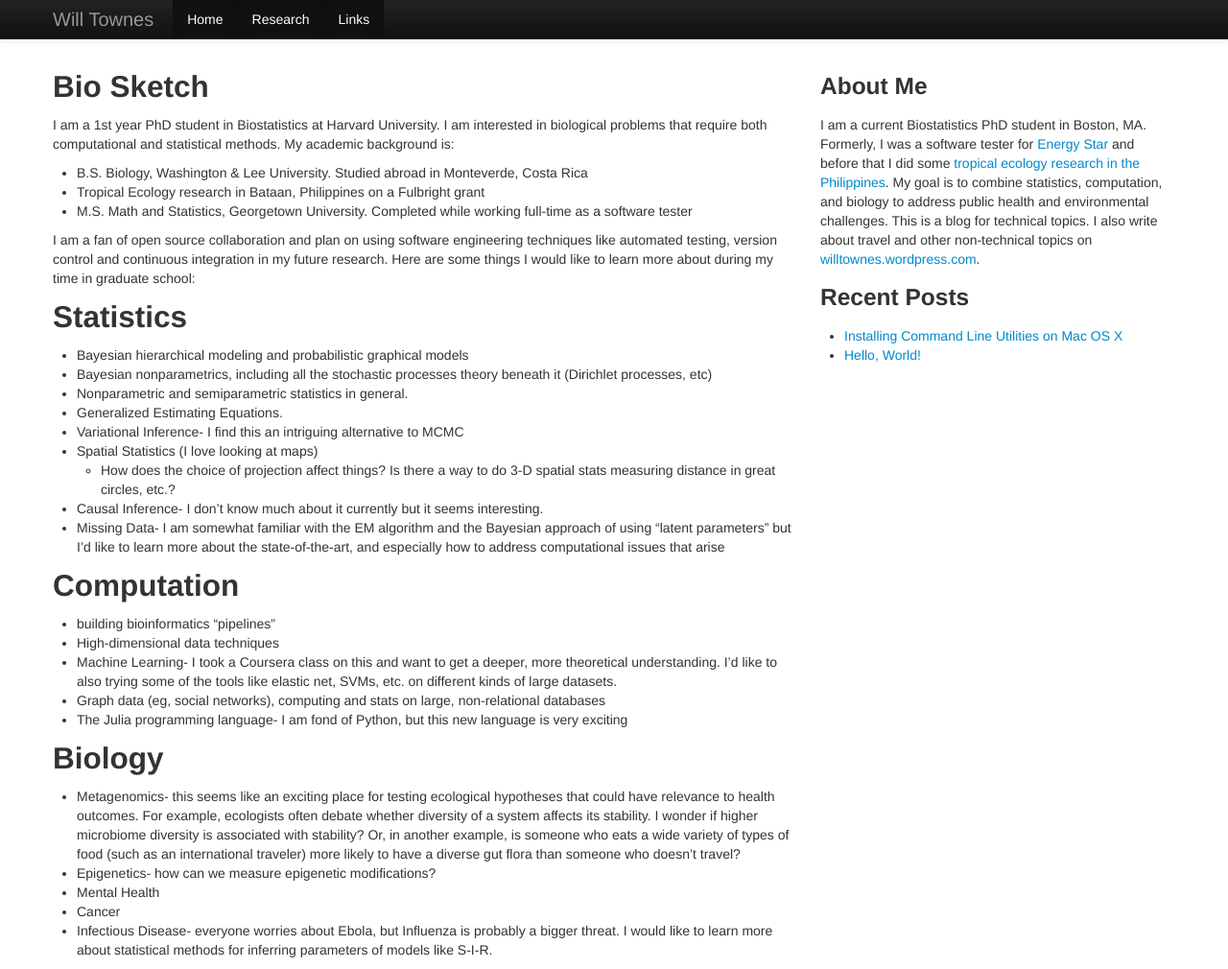
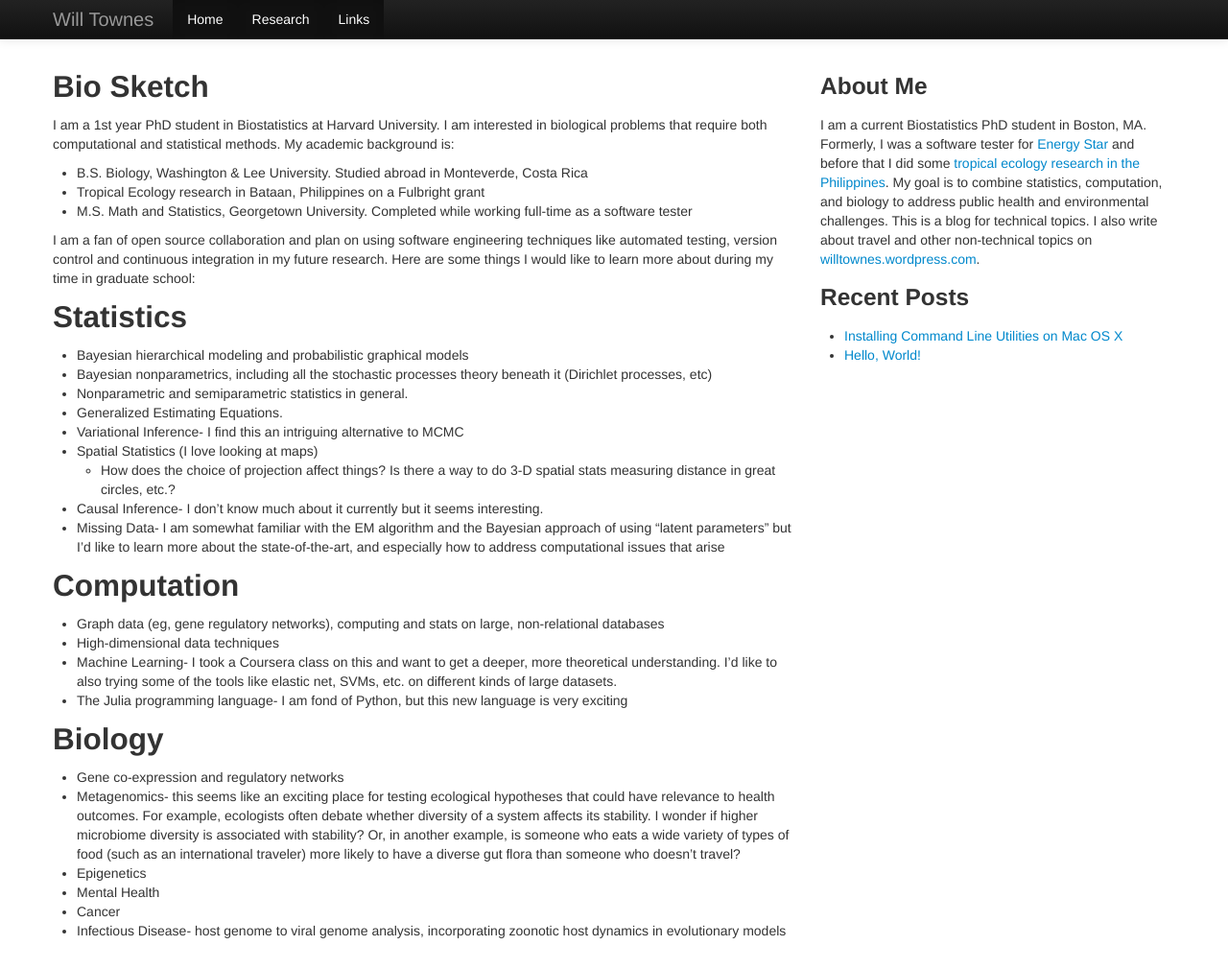
Before and after one commit to willtownes/willtownes.github.io, a Jekyll site: the page built from research/index.md, in a window 1280 px wide and 1010 px high. Shown: the whole window at 96% size. Built offline with Jekyll 4.4.1, drawn with Linux system fonts in a browser that asks for light colours; Markdown is read by kramdown in place of the engine named in the settings.

Commit message:
updated research interests

```diff
--- a/research/index.md
+++ b/research/index.md
@@ -24,15 +24,15 @@ I am a fan of open source collaboration and plan on using software engineering t
 * Missing Data- I am somewhat familiar with the EM algorithm and the Bayesian approach of using "latent parameters" but I'd like to learn more about the state-of-the-art, and especially how to address computational issues that arise
 
 ## Computation
-* building bioinformatics "pipelines"
+* Graph data (eg, gene regulatory networks), computing and stats on large, non-relational databases
 * High-dimensional data techniques
 * Machine Learning- I took a Coursera class on this and want to get a deeper, more theoretical understanding. I'd like to also trying some of the tools like elastic net, SVMs, etc. on different kinds of large datasets.
-* Graph data (eg, social networks), computing and stats on large, non-relational databases
 * The Julia programming language- I am fond of Python, but this new language is very exciting
 
 ## Biology
+* Gene co-expression and regulatory networks
 * Metagenomics- this seems like an exciting place for testing ecological hypotheses that could have relevance to health outcomes. For example, ecologists often debate whether diversity of a system affects its stability. I wonder if higher microbiome diversity is associated with stability? Or, in another example, is someone who eats a wide variety of types of food (such as an international traveler) more likely to have a diverse gut flora than someone who doesn't travel?
-* Epigenetics- how can we measure epigenetic modifications?
+* Epigenetics
 * Mental Health
 * Cancer
-* Infectious Disease- everyone worries about Ebola, but Influenza is probably a bigger threat. I would like to learn more about statistical methods for inferring parameters of models like S-I-R.
+* Infectious Disease- host genome to viral genome analysis, incorporating zoonotic host dynamics in evolutionary models
```
